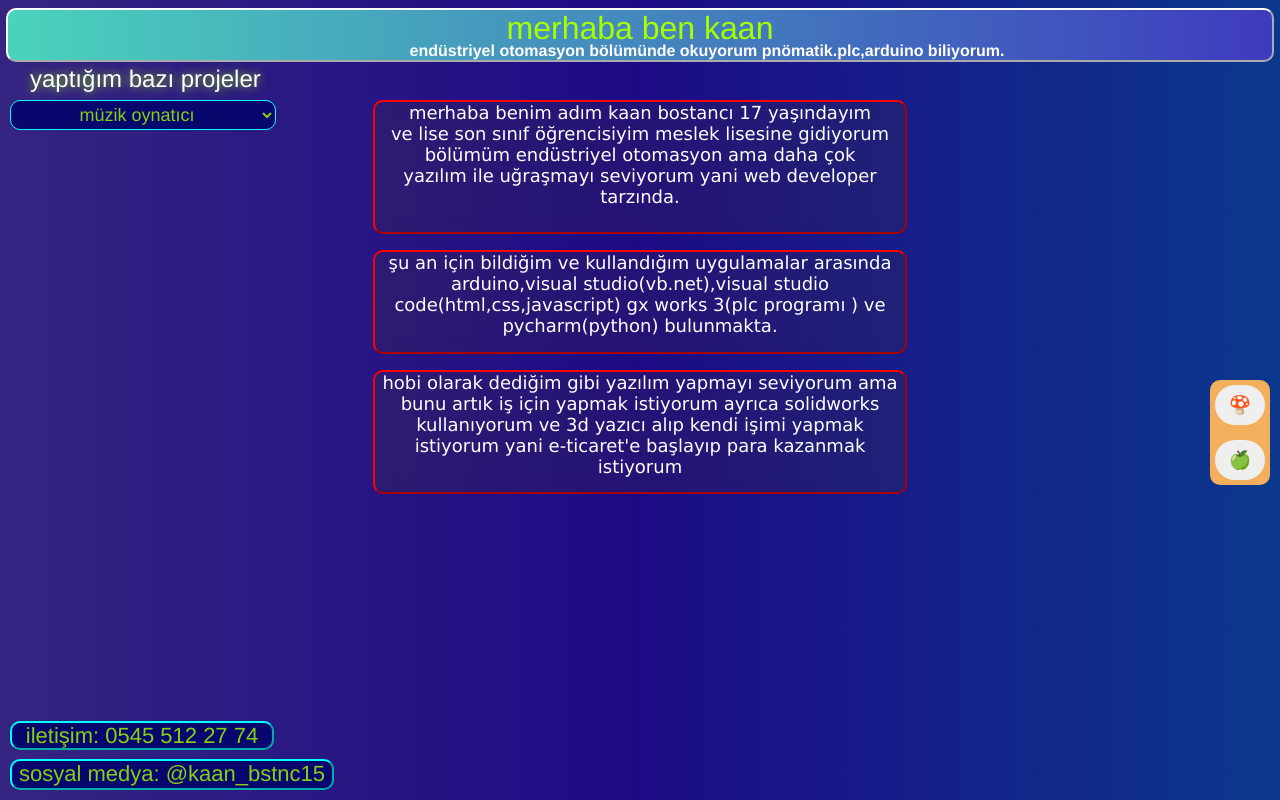
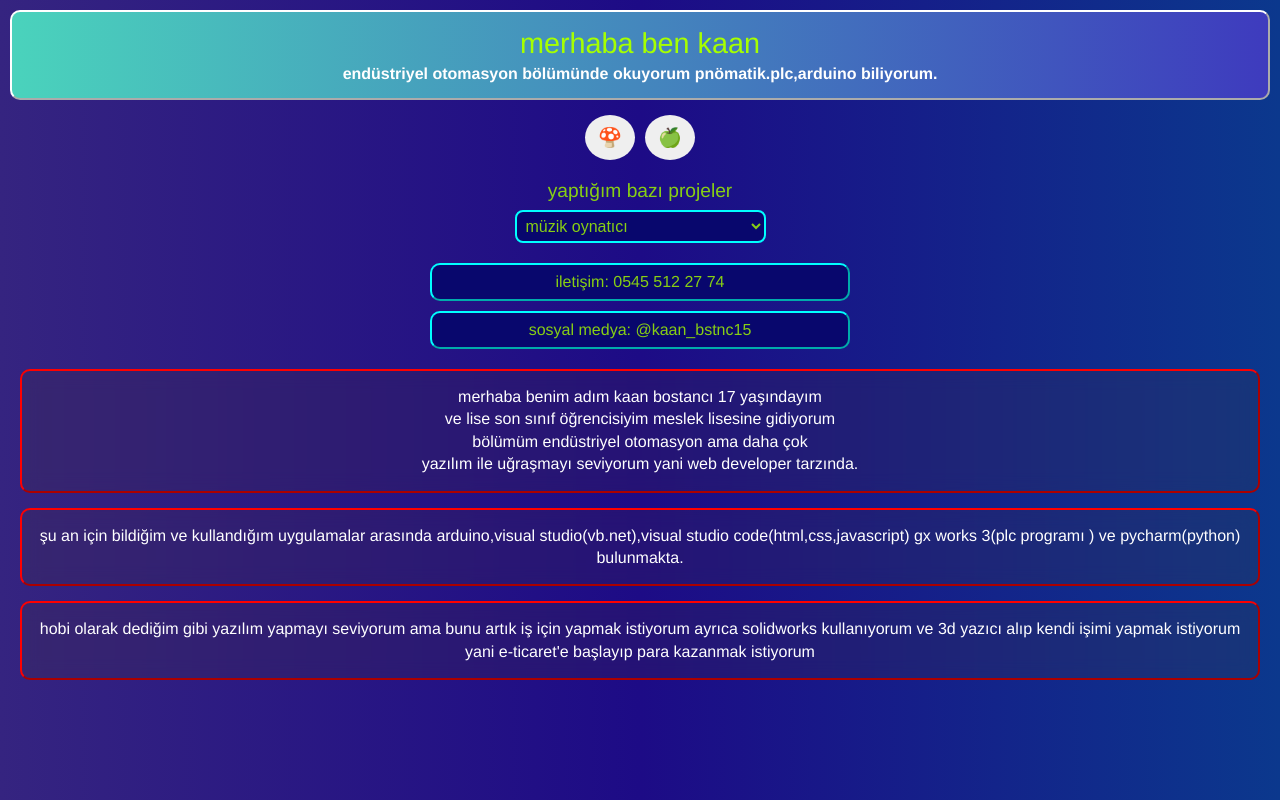
Before and after one commit to PxWert/hakk-mda, a plain HTML site: page index.html in a window 1280 px wide. Drawn offline with Linux system fonts and the light colour scheme.

Commit message:
Update styles.css

```diff
--- a/styles.css
+++ b/styles.css
@@ -1,250 +1,138 @@
-
-body{
-background: linear-gradient(to right,rgb(53, 36, 128),rgb(29, 11, 134),rgb(11, 56, 141));
+body {
+  background: linear-gradient(to right, rgb(53, 36, 128), rgb(29, 11, 134), rgb(11, 56, 141));
   color: white;
-justify-items: center;
+  font-family: 'Franklin Gothic Medium', 'Arial Narrow', Arial, sans-serif;
+  margin: 0;
+  padding: 0;
   text-align: center;
 }
 
-.baslik{
+
+.baslik {
   color: rgb(166, 255, 0);
-   text-align: center;
-   font-family:'Franklin Gothic Medium', 'Arial Narrow', Arial, sans-serif;
-   font-size: xx-large;
-   background:linear-gradient(to right,rgb(74, 211, 188), rgb(62, 59, 190));
+  padding: 15px;
+  font-size: 1.8rem;
+  background: linear-gradient(to right, rgb(74, 211, 188), rgb(62, 59, 190));
   border-radius: 10px;
-    border-color: rgb(255, 255, 255);
-    border-style:outset;
-    border-left-width: 2px;
-    border-right-width: 2px;
-    border-top-width: 2px;
-    border-bottom-width: 2px;
-   height: 50px;
-   width: 100%;
+  border: 2px outset #fff;
+  margin: 10px;
 }
 
 
- .kutu{
-   position: absolute;
-   top: 100px;
-    font-family:Verdana, Geneva, Tahoma, sans-serif;
-    background-color: rgb(1, 153, 190);
-    width: 530px;
-    height:130px;
-    font-size: large;
-    text-align: center;
-    color: white;
-    border-radius: 10px;
-    border-color: rgb(255, 0, 0);
-    border-style:outset;
-    border-left-width: 2px;
-    border-right-width: 2px;
-    border-top-width: 2px;
-    border-bottom-width: 2px;
+h6 {
+  font-size: 1rem;
+  color: #fff;
+  margin: 5px 0 0 0;
+}
 
+/* Kutular */
+.kutular {
+  display: flex;
+  flex-direction: column;
+  gap: 15px;
+  margin: 20px;
+}
+
+.kutu, .bilgi, .hobiler {
   background: rgba(71, 50, 50, 0.2);
   backdrop-filter: blur(10px);
   -webkit-backdrop-filter: blur(10px);
+  padding: 15px;
+  border-radius: 10px;
+  border: 2px outset red;
+  font-size: 1rem;
+  line-height: 1.4;
+  max-width: 100%;
+  box-sizing: border-box;
+  transition: transform 0.3s ease-in-out;
 }
 
- .bilgi
- {
-   position: absolute;
-   top: 250px;
-     font-family:Verdana, Geneva, Tahoma, sans-serif;
-     backdrop-filter: blur(1000px);
-     width: 530px;
-    height:100px;
-    font-size: large;
-    text-align: center;
-    color: white;
-    border-radius: 10px;
-    border-color: rgb(255, 0, 0);
-
-   border-style:outset;
-    border-left-width: 2px;
-    border-right-width: 2px;
-    border-top-width: 2px;
-    border-bottom-width: 2px;
-
-       background: rgba(71, 50, 50, 0.2);
-    backdrop-filter: blur(10px);
-    -webkit-backdrop-filter: blur(10px);
- }
-
-.hobiler{
-    position: absolute;
-   top: 370px;
-     font-family:Verdana, Geneva, Tahoma, sans-serif;
-     backdrop-filter: blur(1000px);
-     width: 530px;
-    height:120px;
-    font-size: large;
-    text-align: center;
-    color: white;
-    border-radius: 10px;
-    border-color: rgb(255, 0, 0);
-
-   border-style:outset;
-    border-left-width: 2px;
-    border-right-width: 2px;
-    border-top-width: 2px;
-    border-bottom-width: 2px;
-
-    background: rgba(71, 50, 50, 0.2);
-    backdrop-filter: blur(10px);
-    -webkit-backdrop-filter: blur(10px);
-}
-
- .kutu:hover,.bilgi:hover,.hobiler:hover{
-   transition: ease-in-out 0.4s;
+.kutu:hover, .bilgi:hover, .hobiler:hover {
   transform: scale(1.05);
 }
 
 
-.instagram{
-  width: 50px;
-   height: 40px;
-   border-radius: 20px;
-   font-size: large;
-   border: none;
-
+.butonlar {
+  display: flex;
+  justify-content: center;
+  gap: 10px;
+  margin: 15px 0;
 }
 
-.whatsapp
-{
+.instagram, .whatsapp {
   width: 50px;
-   height: 40px;
-   border-radius: 20px;
-   font-size: large;
+  height: 45px;
+  border-radius: 50%;
+  font-size: 1.2rem;
   border: none;
+  cursor: pointer;
+}
 
+.instagram:hover {
+  background: linear-gradient(to right, rgb(255, 175, 188), rgb(196, 127, 0));
+}
+
+.whatsapp:hover {
+  background: green;
 }
 
 
-
-.instagram:hover{
-   transition: ease-in-out 0.2s;
-   transform: scale(1.04);
-   background: linear-gradient(to right,rgb(255, 175, 188),rgb(196, 127, 0));
-
+.box {
+  margin: 20px;
 }
 
-.whatsapp:hover{
-    transition: ease-in-out 0.2s;
-   transform: scale(1.04);
-background: green;
+label {
+  display: block;
+  font-size: 1.2rem;
+  color: rgb(135, 207, 20);
+  margin-bottom: 8px;
 }
 
-input{
-   display: none;
-position: absolute;
-top: 280px;
-right: 60px;
-margin-top: 10px;
-}
-
-.kutular{
-     display:flex;
-   flex-direction: column;
-   text-align: center;
-   align-items: center;
-   gap: 19px;
-}
-
-.butonlar{
-
-   display:flex;
-   flex-direction: column;
-   text-align: center;
-   align-items: center;
-   gap: 15px;
-   padding-top: 5px;
-   background:  rgb(243, 175, 92);
-   position: absolute;
-   width: 60px;
-   height: 100px;
-   top: 380px;
-   right: 10px;
-   border-radius: 10px;
-
+#secim {
+  border: 2px solid aqua;
+  background-color: rgb(8, 7, 109);
+  color: rgb(135, 207, 20);
+  border-radius: 8px;
+  padding: 5px;
+  font-size: 1rem;
 }
 
 
-h2{
-   font-family:'Franklin Gothic Medium', 'Arial Narrow', Arial, sans-serif;
-   font-size: 20px;
-   position: absolute;
-   bottom: 0px;
+.telefon, .sosyal {
+  background-color: rgb(8, 7, 109);
   color: rgb(135, 207, 20);
+  font-size: 1rem;
+  margin: 10px auto;
+  padding: 8px;
+  border-radius: 10px;
+  border: 2px outset aqua;
+  width: 90%;
+  max-width: 400px;
 }
 
-.telefon{
-   background-color: rgb(8, 7, 109);
-   color: rgb(135, 207, 20);
-   font-family:'Franklin Gothic Medium', 'Arial Narrow', Arial, sans-serif;
-   font-size: 22px;
-   position: absolute;
-   bottom: 50px;
-   left: 10px;
-   width: 260px;
-   height: 25px;
-   border-radius: 10px;
-   border-color: aqua;
-   border-style:outset;
-    border-left-width: 2px;
-    border-right-width: 2px;
-    border-top-width: 2px;
-    border-bottom-width: 2px;
+/* Mobil uyumluluk */
+@media (max-width: 768px) {
+  .baslik {
+    font-size: 1.5rem;
+  }
+  h6 {
+    font-size: 0.9rem;
+  }
+  .kutu, .bilgi, .hobiler {
+    font-size: 0.9rem;
+  }
 }
 
-.sosyal{
-      background-color: rgb(8, 7, 109);
-   color: rgb(135, 207, 20);
-   font-family:'Franklin Gothic Medium', 'Arial Narrow', Arial, sans-serif;
-   font-size: 22px;
-   position: absolute;
-   bottom: 10px;
-   left: 10px;
-   width: 320px;
-   height: 27px;
-   border-radius: 10px;
-   border-color: aqua;
-   border-style:outset;
-    border-left-width: 2px;
-    border-right-width: 2px;
-    border-top-width: 2px;
-    border-bottom-width: 2px;
+@media (max-width: 480px) {
+  .baslik {
+    font-size: 1.2rem;
+    padding: 10px;
   }
-
-label{
-   text-shadow: 0 0 10px rgb(135, 207, 20);;
-   position: absolute;
-   top: 65px;
-   left: 30px;
-   font-family:'Franklin Gothic Medium', 'Arial Narrow', Arial, sans-serif;
-   font-size: x-large;
+  .kutu, .bilgi, .hobiler {
+    font-size: 0.85rem;
+    padding: 10px;
   }
-
-#secim{
-   border-color:aqua ;
-   background-color: rgb(8, 7, 109);
-   color: rgb(135, 207, 20);
-   border-radius: 10px;
-   text-align: center;
-   font-family:'Franklin Gothic Medium', 'Arial Narrow', Arial, sans-serif;
-   font-size: large;
-   position: absolute;
-   top: 100px;
-   left: 10px;
-   height: 30px;
+  .telefon, .sosyal {
+    font-size: 0.9rem;
   }
-
-h6{
-
-   font-size:medium;
-   color: rgb(255, 255, 255);
-   position: absolute;
-   top: 5px;
-   left: 32%;
 }
```
Lines whose indentation alone changed are shown as unchanged.
